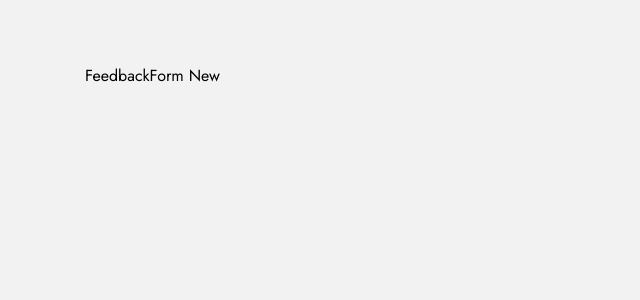
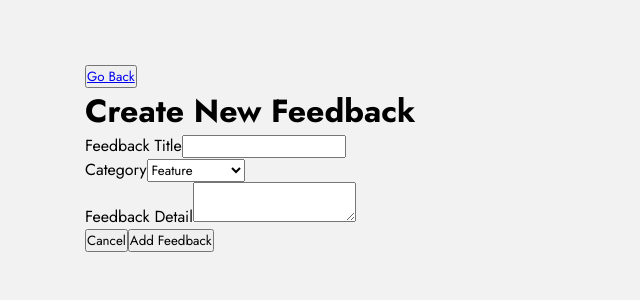
Before and after one commit to yogeshdatir/product-feedback-app, a React (Vite) app in the folder client/: page /addfeedback in a window 1280 px wide. Shown: the top 300 px of the page, without its empty margins (0-640 px from the left). Built offline with nearby package versions, Linux system fonts and the light colour scheme.

Commit message:
added crud

```diff
--- a/client/src/App.tsx
+++ b/client/src/App.tsx
@@ -1,6 +1,7 @@
 import { Route, Routes } from "react-router-dom";
 import Home from "./pages/home";
 import FeedbackForm from "./pages/feedbackForm";
+import Feedback from "./pages/feedback";
 
 function App() {
   return (
@@ -8,7 +9,8 @@ function App() {
       <Routes>
         <Route path="/" element={<Home />} />
         <Route path="/addfeedback" element={<FeedbackForm />} />
-        <Route path="/editfeedback" element={<FeedbackForm edit={true} />} />
+        <Route path="/editfeedback/:id" element={<FeedbackForm isEdit />} />
+        <Route path="/:id" element={<Feedback />} />
       </Routes>
     </>
   );
--- /dev/null
+++ b/client/src/pages/feedback/index.tsx
@@ -0,0 +1,56 @@
+import React, { useEffect, useState } from "react";
+import { Link, useParams } from "react-router-dom";
+import { getFeedback } from "../../services/apis";
+import { IFeedback } from "../../types";
+import { GoBackButton } from "../feedbackForm/FeedbackForm.styled";
+
+interface Props {}
+
+const Feedback = (props: Props) => {
+  const { id } = useParams();
+  const [feedback, setFeedback] = useState<IFeedback | null>(null);
+  const [loading, setLoading] = useState(true);
+  const [error, setError] = useState(null);
+
+  const fetchFeedback = async (id: IFeedback["id"]) => {
+    try {
+      const result = await getFeedback(id);
+      setFeedback(result.data[0]);
+      setLoading(false);
+    } catch (err: any) {
+      console.log(err);
+      setError(error);
+      setLoading(false);
+    }
+  };
+
+  useEffect(() => {
+    if (id) {
+      fetchFeedback(id);
+    }
+  }, [id]);
+
+  if (loading) {
+    return <p>loading</p>;
+  } else if (error) {
+    return <p>error</p>;
+  } else if (!feedback) {
+    return <p>Not found</p>;
+  }
+
+  return (
+    <div>
+      <div>
+        <GoBackButton>
+          <Link to="/">Go Back</Link>
+        </GoBackButton>
+        <button>
+          <Link to={`/editfeedback/${id}`}>Edit Feedback</Link>
+        </button>
+      </div>
+      {feedback.title}
+    </div>
+  );
+};
+
+export default Feedback;
--- /dev/null
+++ b/client/src/pages/feedbackForm/FeedbackForm.styled.tsx
@@ -0,0 +1,5 @@
+import styled from "@emotion/styled";
+
+export const GoBackButton = styled.button``;
+
+export const Form = styled.form``;
--- a/client/src/pages/feedbackForm/index.tsx
+++ b/client/src/pages/feedbackForm/index.tsx
@@ -1,11 +1,194 @@
-import React from "react";
+import React, {
+  ChangeEvent,
+  FormEvent,
+  MouseEvent,
+  useEffect,
+  useState,
+} from "react";
+import {
+  Outlet,
+  Link,
+  useParams,
+  redirect,
+  useNavigate,
+  useLocation,
+} from "react-router-dom";
+import {
+  addFeedback,
+  getFeedback,
+  updateFeedback,
+  deleteFeedback,
+} from "../../services/apis";
+import { IFeedback, INewFeedback } from "../../types";
+import { Form, GoBackButton } from "./FeedbackForm.styled";
 
 interface Props {
-  edit?: boolean;
+  isEdit?: boolean;
 }
 
-const FeedbackForm = ({ edit }: Props) => {
-  return <div>FeedbackForm {edit ? "Edit" : "New"}</div>;
+const EmptyFeedbackForm: INewFeedback = {
+  title: "",
+  category: "feature",
+  description: "",
+  status: "",
+};
+
+const FeedbackForm = ({ isEdit = false }: Props) => {
+  const { id } = useParams();
+  const [formState, setFormState] = useState<INewFeedback>(EmptyFeedbackForm);
+  const [feedback, setFeedback] = useState<IFeedback | null>(null);
+  const [loading, setLoading] = useState(true);
+  const [error, setError] = useState(null);
+  const navigate = useNavigate();
+
+  const fetchFeedback = async (id: IFeedback["id"]) => {
+    try {
+      const result = await getFeedback(id);
+      setFeedback(result.data[0]);
+      setFormState({
+        ...result.data[0],
+      });
+      setLoading(false);
+    } catch (error: any) {
+      setError(error);
+      console.error(error);
+      setLoading(false);
+    }
+  };
+
+  const removeFeedback = async (id: IFeedback["id"]) => {
+    try {
+      const result = await deleteFeedback(id);
+      setLoading(false);
+      navigate("/");
+    } catch (error: any) {
+      setError(error);
+      console.error(error);
+      setLoading(false);
+    }
+  };
+
+  useEffect(() => {
+    if (id) {
+      fetchFeedback(id);
+    }
+  }, [id]);
+
+  const handleChange = (
+    e: ChangeEvent<HTMLInputElement | HTMLTextAreaElement | HTMLSelectElement>
+  ) => {
+    setFormState({
+      ...formState,
+      [e.target.name]: e.target.value,
+    });
+  };
+
+  const handleDelete = (
+    e: MouseEvent<HTMLButtonElement>,
+    id: IFeedback["id"]
+  ) => {
+    removeFeedback(id);
+  };
+
+  const handleCancel = () => {
+    if (feedback) {
+      navigate(-1);
+    } else {
+      setFormState(EmptyFeedbackForm);
+    }
+  };
+
+  const handleSubmit = (e: FormEvent) => {
+    e.preventDefault();
+
+    if (feedback) {
+      updateFeedback(formState);
+      return;
+    }
+
+    addFeedback(formState);
+  };
+
+  return (
+    <div>
+      <GoBackButton>
+        <Link to="/">Go Back</Link>
+      </GoBackButton>
+      {isEdit && loading ? (
+        <p>loading</p>
+      ) : isEdit && error ? (
+        <p>error</p>
+      ) : isEdit && !feedback ? (
+        <p>Not Found</p>
+      ) : (
+        <Form onSubmit={handleSubmit}>
+          <h1>
+            {feedback ? `Editing ${feedback.title}` : `Create New Feedback`}
+          </h1>
+          <div>
+            <label>Feedback Title</label>
+            <input
+              type="text"
+              name="title"
+              onChange={handleChange}
+              value={formState.title}
+            />
+          </div>
+          <div>
+            <label>Category</label>
+            <select
+              name="category"
+              onChange={handleChange}
+              value={formState.category}
+            >
+              <option>Feature</option>
+              <option>Enhancement</option>
+              <option>Bug</option>
+            </select>
+          </div>
+          {feedback && (
+            <div>
+              <label>Status</label>
+              <select
+                name="status"
+                onChange={handleChange}
+                value={formState.status}
+              >
+                <option>suggestion</option>
+                <option>planned</option>
+                <option>in-progress</option>
+                <option>live</option>
+              </select>
+            </div>
+          )}
+          <div>
+            <label>Feedback Detail</label>
+            <textarea
+              name="description"
+              onChange={handleChange}
+              value={formState.description}
+            />
+          </div>
+          <div>
+            {feedback && (
+              <button
+                type="button"
+                onClick={(e) => handleDelete(e, feedback.id)}
+              >
+                Delete
+              </button>
+            )}
+            <button type="button" onClick={handleCancel}>
+              Cancel
+            </button>
+            <button type="submit">
+              {feedback ? `Update Feedback` : `Add Feedback`}
+            </button>
+          </div>
+        </Form>
+      )}
+    </div>
+  );
 };
 
 export default FeedbackForm;
--- a/client/src/pages/home/FeedbackList/index.tsx
+++ b/client/src/pages/home/FeedbackList/index.tsx
@@ -4,12 +4,13 @@ import { getAllFeedbacks } from "../../../services/apis";
 import { IFeedback } from "../../../types";
 import EmptyState from "./EmptyState";
 import { v4 as uuidv4 } from "uuid";
+import { Link } from "react-router-dom";
 
 interface Props {}
 
 const FeedbackList = (props: Props) => {
+  const [feedbackList, setFeedbackList] = useState([]);
   const [loading, setLoading] = useState(true);
-  const [feedbackList, setFeedbackList] = useState([]);
   const [error, setError] = useState(null);
 
   const fetchFeedbackList = async () => {
@@ -41,7 +42,9 @@ const FeedbackList = (props: Props) => {
       {feedbackList.map((feedback: IFeedback) => {
         return (
           <div key={uuidv4()}>
-            <p>{feedback.title}</p>
+            <Link to={`/${feedback.id}`}>
+              <p>{feedback.title}</p>
+            </Link>
           </div>
         );
       })}
--- a/client/src/pages/home/Header.tsx
+++ b/client/src/pages/home/Header.tsx
@@ -1,5 +1,6 @@
 import React from "react";
 import { AddFeedbackButton, Wrapper } from "./Header.styled";
+import { Outlet, Link } from "react-router-dom";
 
 interface Props {}
 
@@ -7,7 +8,9 @@ const Header = (props: Props) => {
   return (
     <Wrapper>
       <h3>6 Suggestions</h3>
-      <AddFeedbackButton>Add feedback</AddFeedbackButton>
+      <AddFeedbackButton>
+        <Link to="/addfeedback">Add feedback</Link>
+      </AddFeedbackButton>
     </Wrapper>
   );
 };
--- a/client/src/services/apis.ts
+++ b/client/src/services/apis.ts
@@ -1,5 +1,22 @@
+import { IFeedback, INewFeedback } from "./../types/index";
 import AxiosCommon from "./AxiosCommon";
 
 export const getAllFeedbacks = () => {
   return AxiosCommon.get("feedbacks");
 };
+
+export const addFeedback = (data: INewFeedback) => {
+  return AxiosCommon.post("feedbacks", data);
+};
+
+export const getFeedback = (id: IFeedback["id"]) => {
+  return AxiosCommon.get(`feedbacks/${id}`);
+};
+
+export const updateFeedback = (data: INewFeedback) => {
+  return AxiosCommon.put("feedbacks", data);
+};
+
+export const deleteFeedback = (id: IFeedback["id"]) => {
+  return AxiosCommon.delete("feedbacks", { data: { id } });
+};
--- a/client/src/types/index.ts
+++ b/client/src/types/index.ts
@@ -1,7 +1,9 @@
-export interface IFeedback {
+export type IFeedback = {
   id: string;
   title: string;
   description: string;
   category: string;
   status: string;
-}
+};
+
+export type INewFeedback = Omit<IFeedback, "id">;
```
